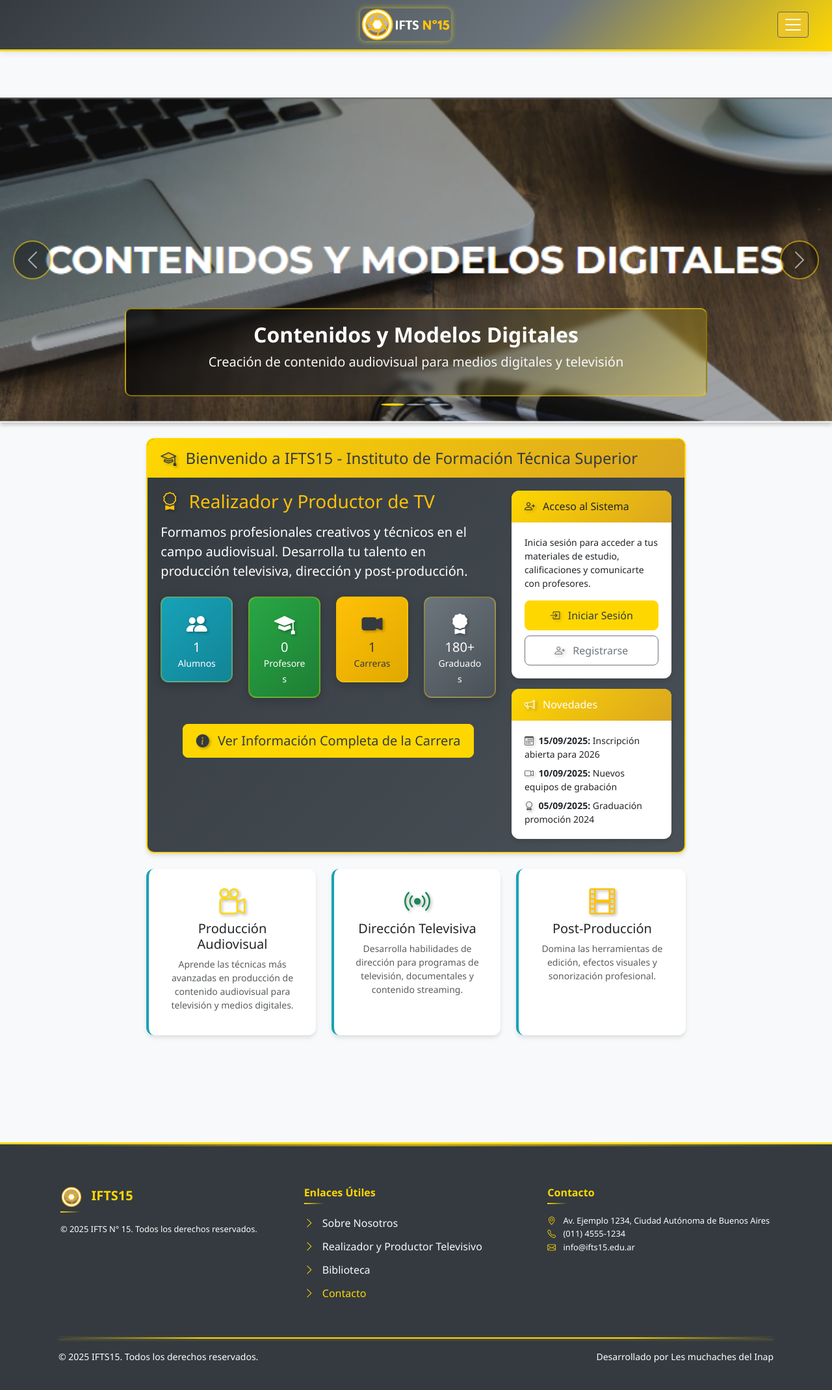
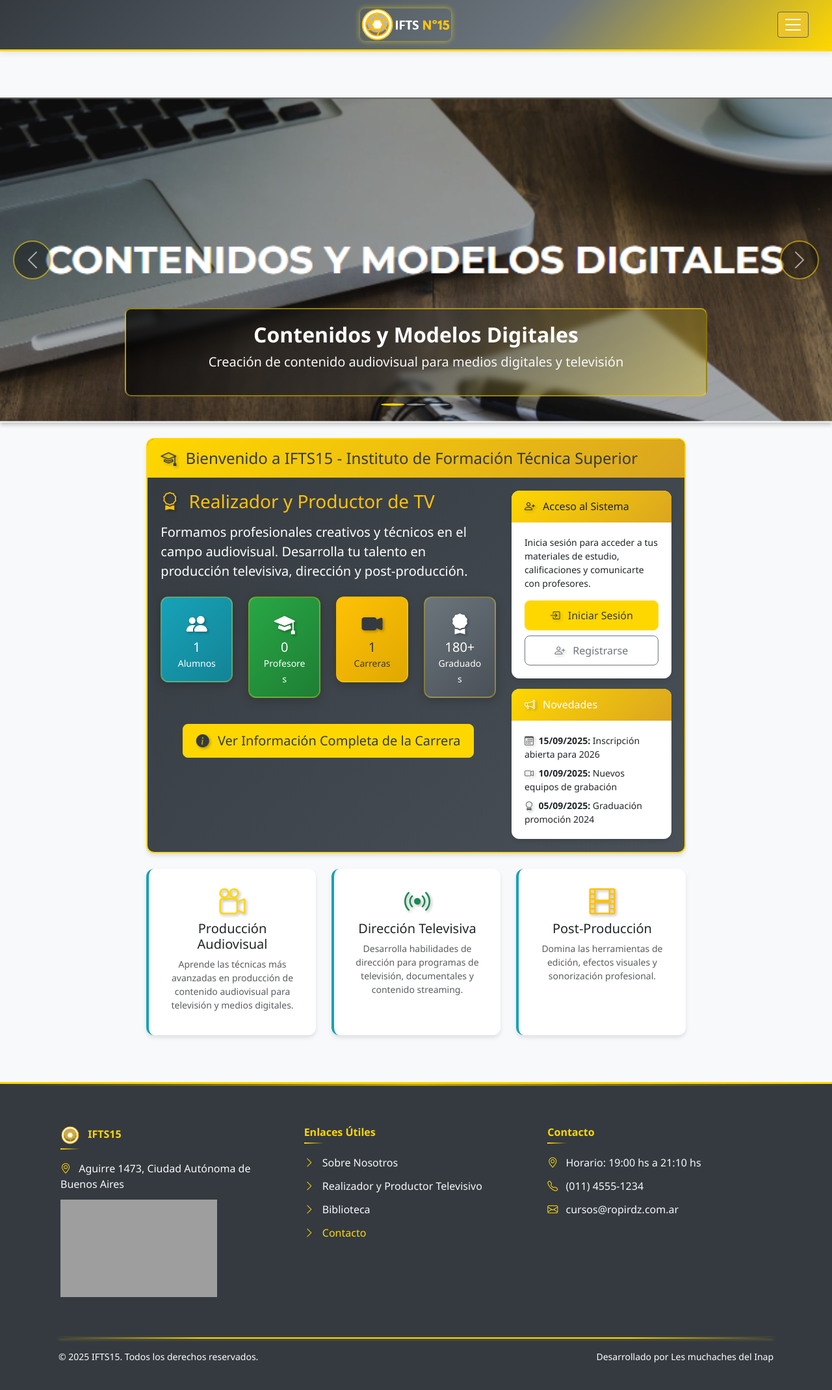
Before and after one commit to LosMuchachosDelInap/Ifts15, a PHP site: page /Mis_Proyectos/index.php in a window 1280 px wide. Shown: the whole page at 65% size. Run offline with PHP 8.4, Linux system fonts and the light colour scheme; data comes from the database, SQL or seed files in the repository; data that the repository does not hold is empty; grey boxes are pictures that could not be loaded.

Commit message:
se agrego maps al footer y se modificaron stilos

```diff
--- a/index.php
+++ b/index.php
@@ -594,9 +594,9 @@ $userRole = $_SESSION['role'] ?? 'estudiante';
             });
 
             // Funcionalidad del footer
-            const currentYear = new Date().getFullYear();
+           /* const currentYear = new Date().getFullYear();
             document.querySelector('footer p').innerHTML =
-                '© ' + currentYear + ' IFTS N° 15. Todos los derechos reservados.';
+                '© ' + currentYear + ' IFTS N° 15. Todos los derechos reservados.';*/
 
             // Smooth scroll para enlaces internos
             document.querySelectorAll('a[href^="#"]').forEach(anchor => {
--- a/src/Template/footer.php
+++ b/src/Template/footer.php
@@ -3,13 +3,18 @@
     <div class="container py-4" style="background: #343a40 !important;">
         <div class="row" style="background: #343a40 !important; display: flex; align-items: stretch;">
             <div class="col-md-4 mb-3" style="background: #343a40 !important; padding: 15px !important; display: flex; flex-direction: column;">
-                <h5 style="color: #FFD700 !important;">
-                    <img src="/src/Public/images/logo_solo_circulo.png" alt="Logo IFTS15" style="height:32px;vertical-align:middle;margin-right:8px;"> IFTS15
-                </h5>
-                <p class="small" style="color: white !important;">
-                    Instituto de Formación Técnica Superior N° 15<br>
-                    Educación técnica de calidad para el futuro.
-                </p>
+                <h6 style="color: #FFD700 !important;">
+                    <img src="/src/Public/images/logo_solo_circulo.png" alt="Logo IFTS15" style="height: 28px;vertical-align:middle;margin-right:8px;"> IFTS15
+                </h6>
+                <ul class="list-unstyled" style="flex-grow: 1;">
+                    <li class="text-light text-decoration-none">
+                        <i class="bi bi-geo-alt" style="color: #FFD700;"></i>
+                        Aguirre 1473, Ciudad Autónoma de Buenos Aires
+                    </li>
+                    <li class="text-light text-decoration-none">
+                        <iframe src="https://www.google.com/maps/embed?pb=!1m18!1m12!1m3!1d3284.6019971962396!2d-58.446394388415655!3d-34.58893595660543!2m3!1f0!2f0!3f0!3m2!1i1024!2i768!4f13.1!3m3!1m2!1s0x95bcb5f3bcbfb21f%3A0xcfac954535a04ede!2sAguirre%201473%2C%20C1414ATC%20Cdad.%20Aut%C3%B3noma%20de%20Buenos%20Aires!5e0!3m2!1ses!2sar!4v1759233386257!5m2!1ses!2sar" width="70%" height="150" style="border:0;" allowfullscreen="" loading="lazy" referrerpolicy="no-referrer-when-downgrade"></iframe>
+                    </li>
+                </ul>
             </div>
             <div class="col-md-4 mb-3" style="background: #343a40 !important; padding: 15px !important; display: flex; flex-direction: column;">
                 <h6 style="color: #FFD700 !important;">Enlaces Útiles</h6>
@@ -17,7 +22,7 @@
                     <li><a href="#" class="text-light text-decoration-none">
                             <i class="bi bi-chevron-right"></i> Sobre Nosotros
                         </a></li>
-                    <li><a  href="<?php echo BASE_URL; ?>/src/Views/realizador-productor-tv.php" class="text-light text-decoration-none">
+                    <li><a href="<?php echo BASE_URL; ?>/src/Views/realizador-productor-tv.php" class="text-light text-decoration-none">
                             <i class="bi bi-chevron-right"></i> Realizador y Productor Televisivo
                         </a></li>
                     <li><a href="#" class="text-light text-decoration-none">
@@ -30,14 +35,20 @@
             </div>
             <div class="col-md-4 mb-3" style="background: #343a40 !important; padding: 15px !important; display: flex; flex-direction: column;">
                 <h6 style="color: #FFD700 !important;">Contacto</h6>
-                <p class="small" style="color: white !important; flex-grow: 1;">
+                <ul class="list-unstyled" style="flex-grow: 1;">
+                    <li class="text-light text-decoration-none">
                         <i class="bi bi-geo-alt" style="color: #FFD700;"></i>
-                    Av. Ejemplo 1234, Ciudad Autónoma de Buenos Aires<br>
+                        Horario: 19:00 hs a 21:10 hs<br>
+                    </li>
+                    <li class="text-light text-decoration-none">
                         <i class="bi bi-telephone" style="color: #FFD700;"></i>
                         (011) 4555-1234<br>
+                    </li>
+                    <li class="text-light text-decoration-none">
                         <i class="bi bi-envelope" style="color: #FFD700;"></i>
-                    info@ifts15.edu.ar
-                </p>
+                        cursos@ropirdz.com.ar
+                    </li>
+                </ul>
             </div>
         </div>
 
```
Lines whose indentation alone changed are shown as unchanged.
